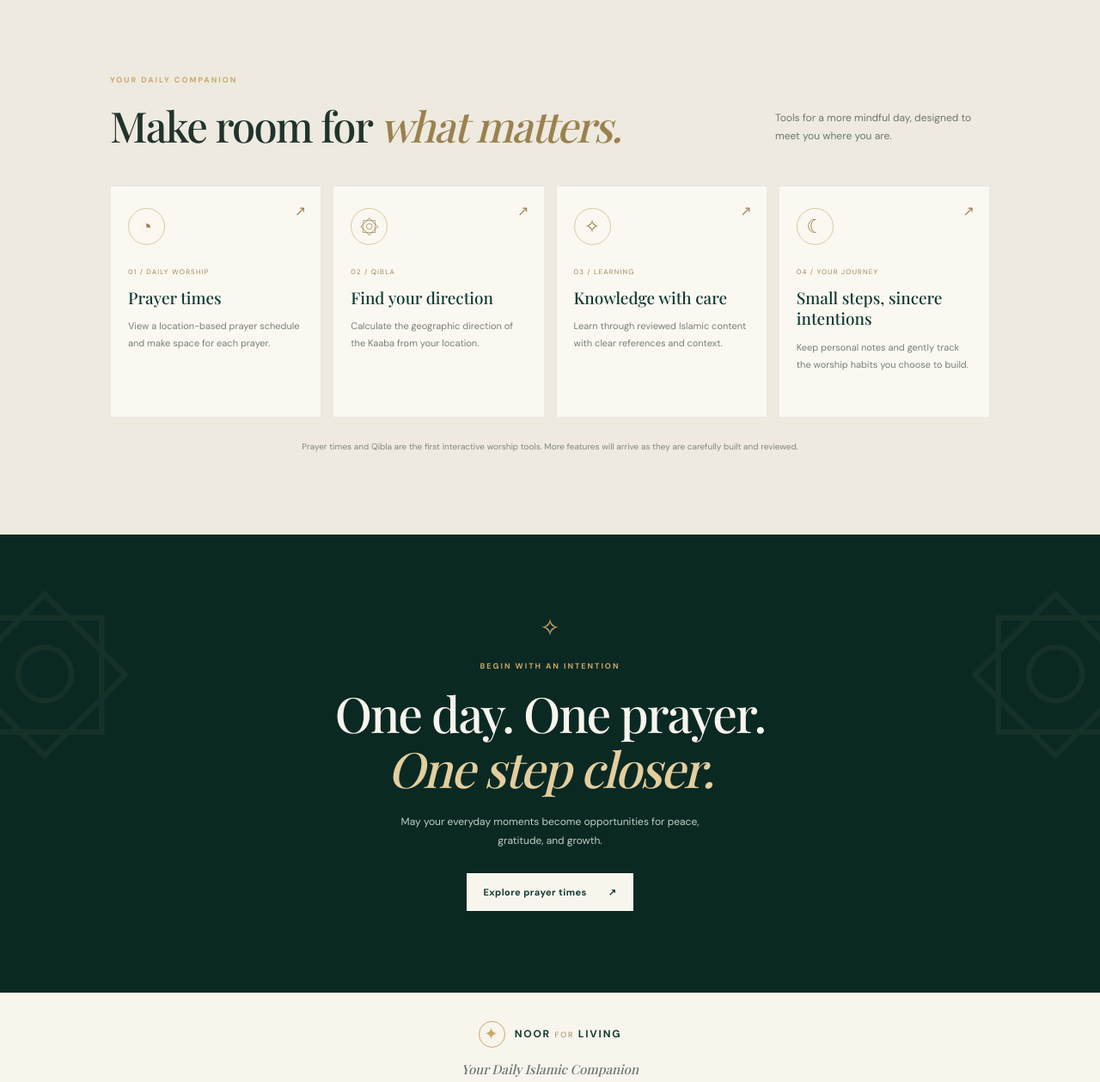
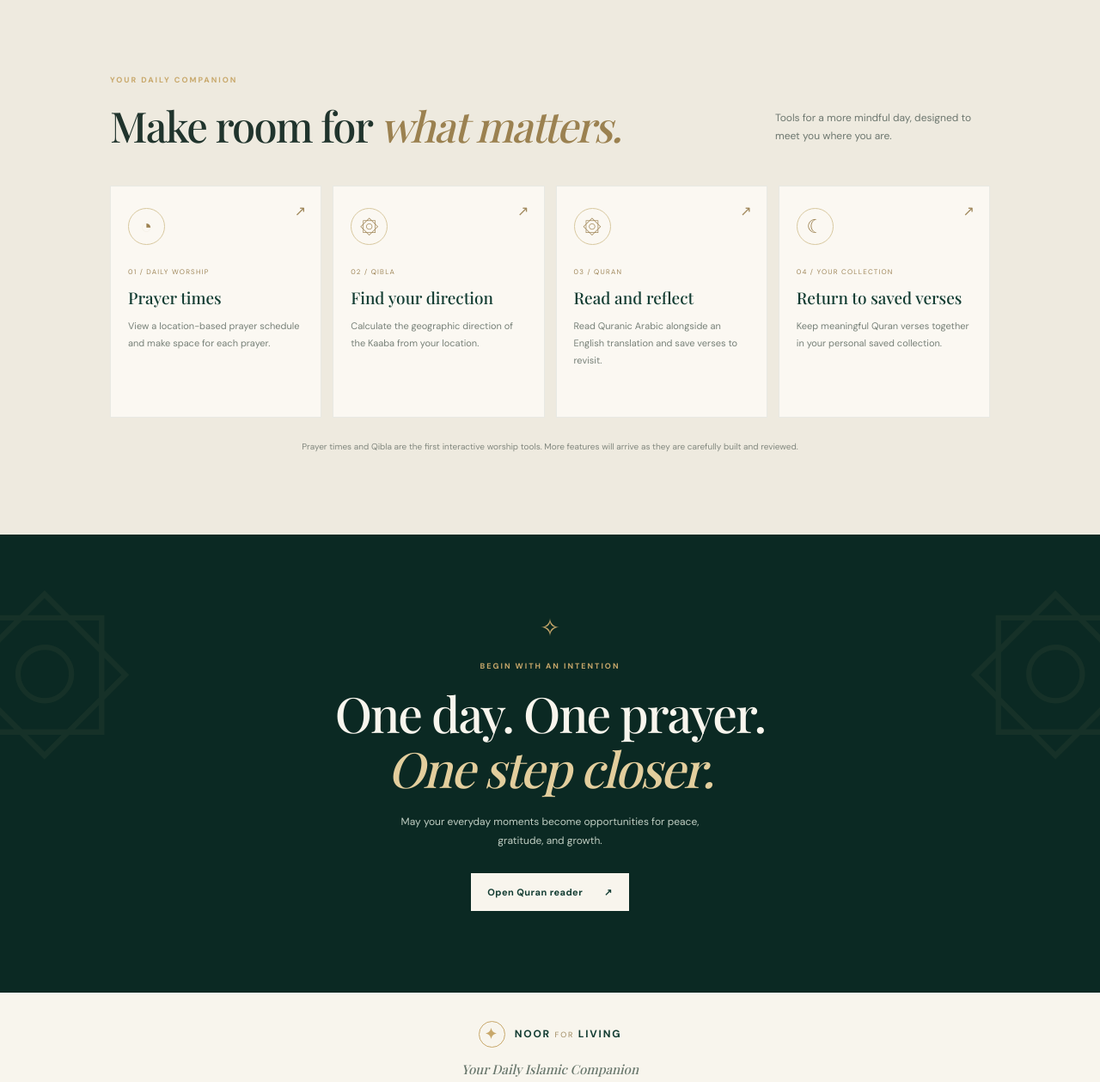
Before and after one commit to elenavance/noor-for-living, a Django app: page / in a window 1280 px wide. Shown: the part 1233-2492 px from the top of the page at 86% size. Run offline with Django 5.2, Linux system fonts and the light colour scheme.

Commit message:
Feature Quran reading and saved verses on homepage

```diff
--- a/templates/home.html
+++ b/templates/home.html
@@ -47,12 +47,12 @@
       <div class="feature-grid">
         <a class="feature-card reveal" href="{% url 'prayer_times' %}"><span class="feature-icon">◔</span><p class="feature-index">01 / DAILY WORSHIP</p><h3>Prayer times</h3><p>View a location-based prayer schedule and make space for each prayer.</p><span class="feature-arrow">↗</span></a>
         <a class="feature-card reveal" href="{% url 'qibla' %}"><span class="feature-icon">۞</span><p class="feature-index">02 / QIBLA</p><h3>Find your direction</h3><p>Calculate the geographic direction of the Kaaba from your location.</p><span class="feature-arrow">↗</span></a>
-        <article class="feature-card reveal"><span class="feature-icon">✧</span><p class="feature-index">03 / LEARNING</p><h3>Knowledge with care</h3><p>Learn through reviewed Islamic content with clear references and context.</p><span class="feature-arrow">↗</span></article>
-        <article class="feature-card reveal"><span class="feature-icon">☾</span><p class="feature-index">04 / YOUR JOURNEY</p><h3>Small steps, sincere intentions</h3><p>Keep personal notes and gently track the worship habits you choose to build.</p><span class="feature-arrow">↗</span></article>
+        <a class="feature-card reveal" href="{% url 'quran_reader' %}"><span class="feature-icon">۞</span><p class="feature-index">03 / QURAN</p><h3>Read and reflect</h3><p>Read Quranic Arabic alongside an English translation and save verses to revisit.</p><span class="feature-arrow">↗</span></a>
+        <a class="feature-card reveal" href="{% url 'my_bookmarks' %}"><span class="feature-icon">☾</span><p class="feature-index">04 / YOUR COLLECTION</p><h3>Return to saved verses</h3><p>Keep meaningful Quran verses together in your personal saved collection.</p><span class="feature-arrow">↗</span></a>
       </div>
       <p class="coming-note">Prayer times and Qibla are the first interactive worship tools. More features will arrive as they are carefully built and reviewed.</p>
     </section>
-    <section class="closing reveal"><span class="closing-star">✧</span><p class="eyebrow">BEGIN WITH AN INTENTION</p><h2>One day. One prayer.<br><i>One step closer.</i></h2><p>May your everyday moments become opportunities for peace, gratitude, and growth.</p><a class="button button-light" href="{% url 'prayer_times' %}">Explore prayer times <span>↗</span></a></section>
+    <section class="closing reveal"><span class="closing-star">✧</span><p class="eyebrow">BEGIN WITH AN INTENTION</p><h2>One day. One prayer.<br><i>One step closer.</i></h2><p>May your everyday moments become opportunities for peace, gratitude, and growth.</p><a class="button button-light" href="{% url 'quran_reader' %}">Open Quran reader <span>↗</span></a></section>
   </main>
   <nav class="bottom-nav" aria-label="Quick navigation">
     <a class="nav-item active" href="/" aria-label="Home"><span>⌂</span><small>Home</small></a>
```
